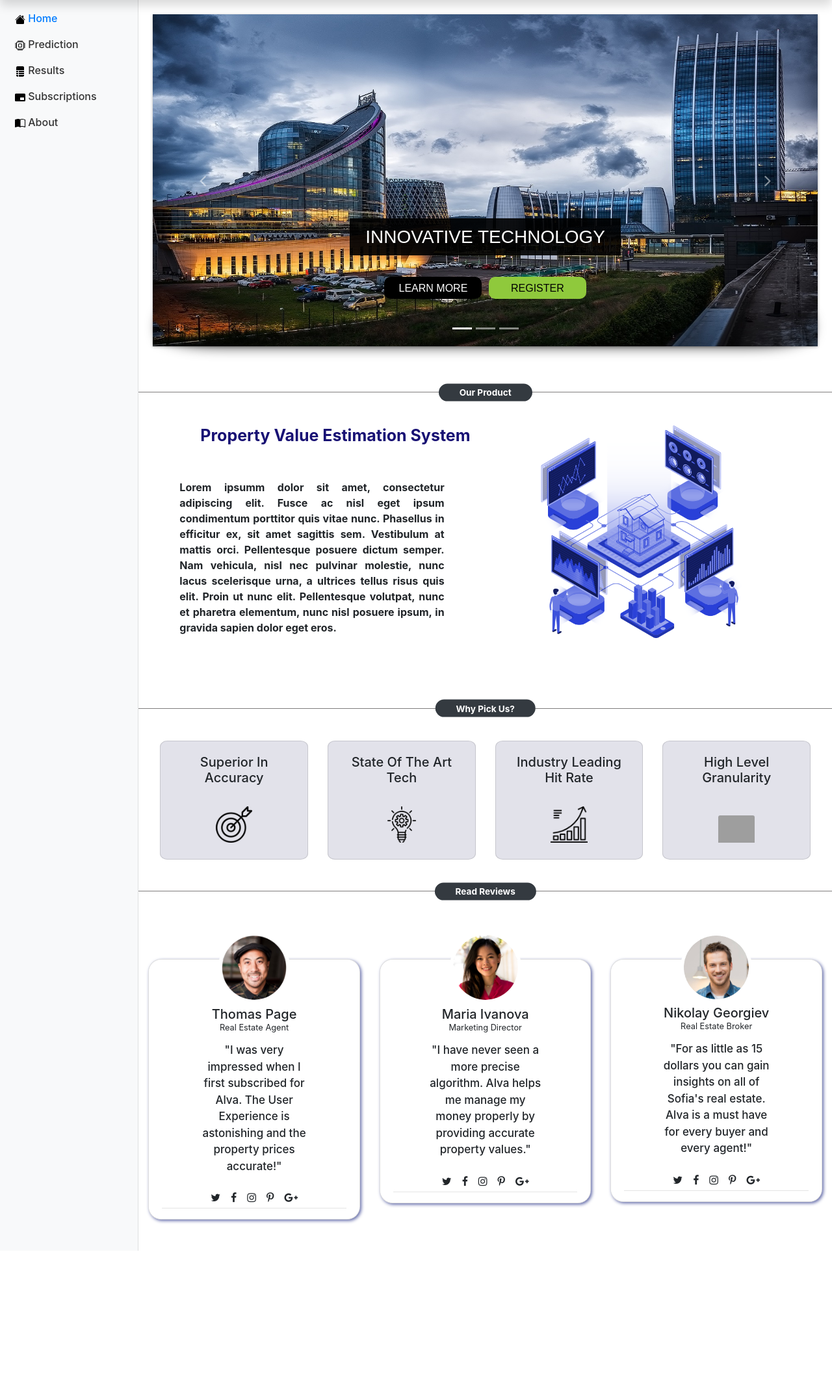
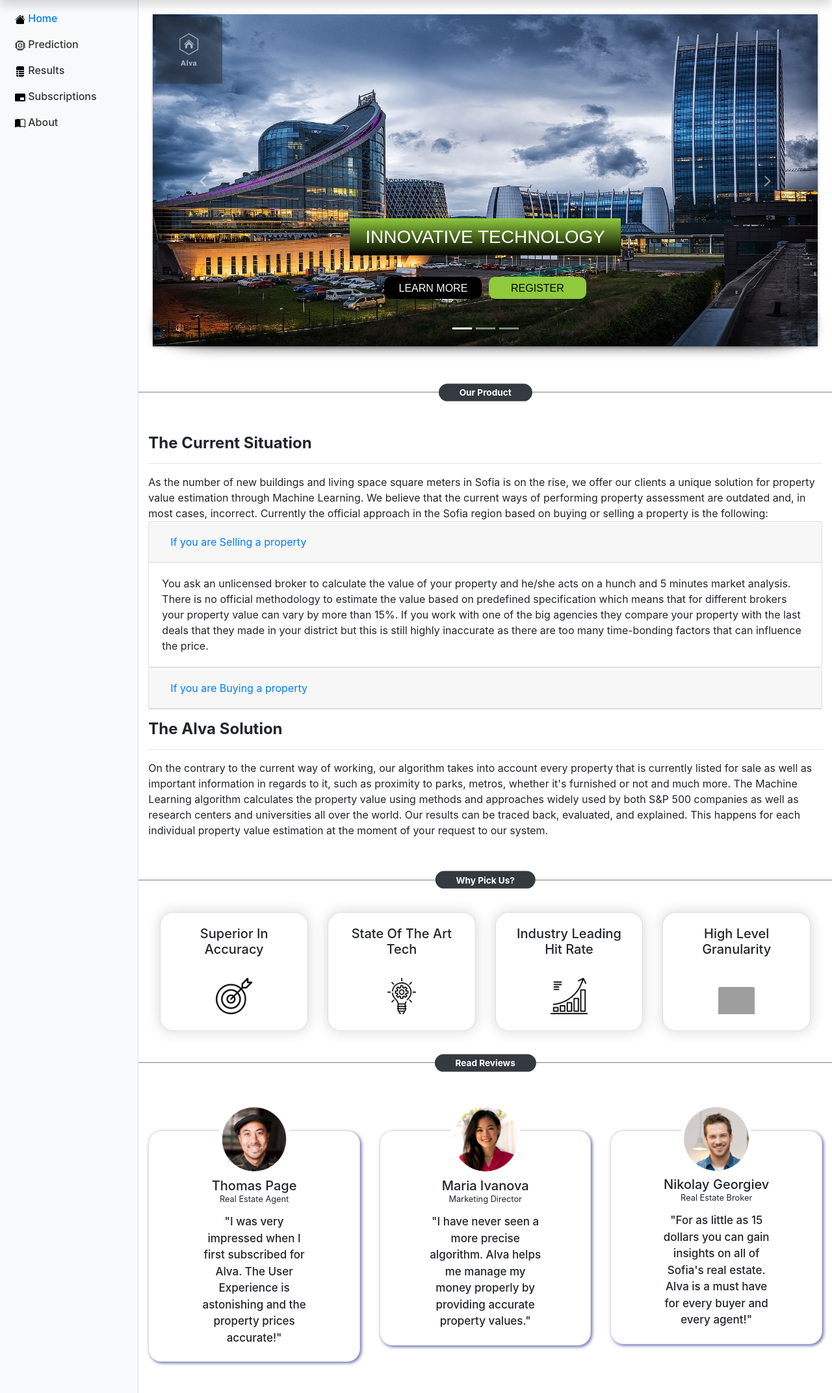
Before and after one commit to encoder-90/ds_projects, a Django app: page / in a window 1280 px wide. Shown: the part 40-2184 px from the top of the page at 65% size. Before the commit the page ends 1965 px from the top, so only its background shows below. Run offline with Django 3.2, Linux system fonts and the light colour scheme; some libraries are stand-ins or nearby versions; grey boxes are pictures that could not be loaded.

Commit message:
Final changes to Alva project

```diff
--- a/project_alva/project_alva/machine_learning/model/stats.py
+++ b/project_alva/project_alva/machine_learning/model/stats.py
@@ -102,7 +102,7 @@
     bar_chart.add('Penthouse', [mean_price_penthouse])
 
     file_name = f"prediction_bar{str(uuid.uuid4())}.svg"
-    file_location = f"web_app\\static\\web_app\\media\\{file_name}"
+    file_location = f"web_app/static/web_app/media/{file_name}"
     bar_chart.render_to_file(file_location)
 
     return file_name
@@ -153,7 +153,7 @@
     pie_chart.add('Penthouse', [count_penthouse])
 
     file_name = f"prediction_pie{str(uuid.uuid4())}.svg"
-    file_location = f"web_app\\static\\web_app\\media\\{file_name}"
+    file_location = f"web_app/static/web_app/media/{file_name}"
 
     pie_chart.render_to_file(file_location)
     return file_name
--- a/project_alva/project_alva/web_app/static/web_app/styles.css
+++ b/project_alva/project_alva/web_app/static/web_app/styles.css
@@ -174,6 +174,7 @@
 	padding: 12px 24px;
 	font-size: 28px;
 	text-transform: uppercase;
+    background: linear-gradient(#8fc93c, black);
 }
 .carousel-caption p {
 	background: #8fc93c;
@@ -338,8 +339,9 @@
 
 }
 #homeCardDeck .card-deck .card{
-    background-color: #e2e2ea;
-    border-radius: 5%;
+    box-shadow: 0 0px 20px 0 rgba(64, 51, 51, 0.2);
+    background-color: rgb(255, 255, 255);
+    border-radius: 20px;
 }
 
 #homeCardDeck .card-img-top{
--- a/project_alva/project_alva/web_app/templates/web_app/home.html
+++ b/project_alva/project_alva/web_app/templates/web_app/home.html
@@ -13,49 +13,52 @@
         <!-- Wrapper for carousel items -->
         <div class="carousel-inner">
             <div class="carousel-item active">
-                <img class="img-fluid" src="/static/web_app/images/test1.jpg" alt="Slide 1">
+                <img class="img-fluid" src="/static/web_app/images/slide1.jpeg" alt="Slide 1">
                 <div class="carousel-caption">
                     <h3>Innovative Technology</h3>
                     <div class="carousel-action">
-                        <a href="#Learn" class="btn btn-about"
-                           style="vertical-align:middle"><span>Learn More </span></a>
+                        <a href="#Learn" class="btn btn-about" style="vertical-align:middle"><span>Learn More
+                            </span></a>
                         {% if user.is_authenticated %}
                         <a href="{% url 'subscription' %}" class="btn btn-subscribe"
                            style="vertical-align:middle"><span>Subscribe </span></a>
                         {% else %}
-                        <a href="{% url 'register' %}" class="btn btn-subscribe" style="vertical-align:middle"><span>Register </span></a>
+                        <a href="{% url 'register' %}" class="btn btn-subscribe"
+                           style="vertical-align:middle"><span>Register </span></a>
                         {% endif %}
                     </div>
                 </div>
             </div>
             <div class="carousel-item">
-                <img class="img-fluid" src="/static/web_app/images/test2.jpg" alt="Slide 2">
+                <img class="img-fluid" src="/static/web_app/images/slide2.jpeg" alt="Slide 2">
                 <div class="carousel-caption">
                     <h3>Precise Algorithm</h3>
                     <div class="carousel-action">
-                        <a href="#Learn" class="btn btn-about"
-                           style="vertical-align:middle"><span>Learn More </span></a>
+                        <a href="#Learn" class="btn btn-about" style="vertical-align:middle"><span>Learn More
+                            </span></a>
                         {% if user.is_authenticated %}
                         <a href="{% url 'subscription' %}" class="btn btn-subscribe"
                            style="vertical-align:middle"><span>Subscribe </span></a>
                         {% else %}
-                        <a href="{% url 'register' %}" class="btn btn-subscribe" style="vertical-align:middle"><span>Register </span></a>
+                        <a href="{% url 'register' %}" class="btn btn-subscribe"
+                           style="vertical-align:middle"><span>Register </span></a>
                         {% endif %}
                     </div>
                 </div>
             </div>
             <div class="carousel-item">
-                <img class="img-fluid" src="/static/web_app/images/test3.jpg" alt="Slide 3">
+                <img class="img-fluid" src="/static/web_app/images/slide3.jpeg" alt="Slide 3">
                 <div class="carousel-caption">
                     <h3>Amazing Experience</h3>
                     <div class="carousel-action">
-                        <a href="#Learn" class="btn btn-about"
-                           style="vertical-align:middle"><span>Learn More </span></a>
+                        <a href="#Learn" class="btn btn-about" style="vertical-align:middle"><span>Learn More
+                            </span></a>
                         {% if user.is_authenticated %}
                         <a href="{% url 'subscription' %}" class="btn btn-subscribe"
                            style="vertical-align:middle"><span>Subscribe </span></a>
                         {% else %}
-                        <a href="{% url 'register' %}" class="btn btn-subscribe" style="vertical-align:middle"><span>Register </span></a>
+                        <a href="{% url 'register' %}" class="btn btn-subscribe"
+                           style="vertical-align:middle"><span>Register </span></a>
                         {% endif %}
                     </div>
                 </div>
@@ -74,22 +77,93 @@
         <hr data-content="Our Product" class="mt-5 mb-5 hr hr-text">
     </div>
     <section>
-        <div class="container">
+        <!-- <div class="container">
             <div class="row">
                 <div class="col-md-6 text-justify">
                     <h7 id="ProductHeader">Property Value Estimation System</h7>
 
-                    <p id="ProductPara" class="m0">Lorem ipsumm dolor sit amet, consectetur adipiscing elit. Fusce ac nisl eget ipsum
-                        condimentum porttitor quis vitae nunc.
-                        Phasellus in efficitur ex, sit amet sagittis sem. Vestibulum at mattis orci. Pellentesque
-                        posuere dictum semper.
-                        Nam vehicula, nisl nec pulvinar molestie, nunc lacus scelerisque urna, a ultrices tellus risus
-                        quis elit.
-                        Proin ut nunc elit. Pellentesque volutpat,
-                        nunc et pharetra elementum, nunc nisl posuere ipsum, in gravida sapien dolor eget eros.</p>
+                    <p id="ProductPara" class="m0">
+                        Lorem ipsum
+                    </p>
                 </div>
                 <div class="col-md-6">
                     <img src="/static/web_app/images/ourProduct.png" class="myImg" alt="product">
+                </div>
+            </div>
+        </div> -->
+        <div class="container">
+            <div class="row">
+
+                <div class="col-md-12">
+                    <p> <h4><b>The Current Situation</b></h4>
+                    <hr>
+                    As the number of new buildings and living space square meters in Sofia is on the rise, we offer
+                    our clients a unique solution for property value estimation through Machine Learning. We believe
+                    that the
+                    current ways of performing property assessment are outdated and, in most cases, incorrect.
+                    Currently the official approach in the Sofia region based on buying or selling a property is the following:
+                    <br>
+                    <div id="accordion">
+                        <div class="card">
+                            <div class="card-header" id="headingOne">
+                                <h5 class="mb-0">
+                                    <button class="btn btn-link" data-toggle="collapse" data-target="#collapseOne"
+                                            aria-expanded="true" aria-controls="collapseOne">
+                                        If you are Selling a property
+                                    </button>
+                                </h5>
+                            </div>
+
+                            <div id="collapseOne" class="collapse show" aria-labelledby="headingOne"
+                                 data-parent="#accordion">
+                                <div class="card-body">
+                                    You ask an unlicensed broker to calculate the value of your property and
+                                    he/she acts on a hunch and 5 minutes market analysis. There is no official
+                                    methodology to
+                                    estimate the value based on predefined specification which means that for different
+                                    brokers your
+                                    property value can vary by more than 15%. If you work with one of the big agencies
+                                    they compare
+                                    your property with the last deals that they made in your district but this is still
+                                    highly inaccurate
+                                    as there are too many time-bonding factors that can influence the price.
+                                </div>
+                            </div>
+                        </div>
+
+                        <div class="card">
+                            <div class="card-header" id="headingTwo">
+                                <h5 class="mb-0">
+                                    <button class="btn btn-link collapsed" data-toggle="collapse"
+                                            data-target="#collapseTwo" aria-expanded="false"
+                                            aria-controls="collapseTwo">
+                                        If you are Buying a property
+                                    </button>
+                                </h5>
+                            </div>
+                            <div id="collapseTwo" class="collapse" aria-labelledby="headingTwo"
+                                 data-parent="#accordion">
+                                <div class="card-body">
+                                    When you apply for a mortgage loan from a bank, they are obligated to make the
+                                    so-called “Official property value estimation from an independent appraiser”. The
+                                    estimation takes into consideration approximately three
+                                    properties for sale from the current market and the average square meters price for
+                                    the district along
+                                    with several other methods for statistical analysis. This of course is not nearly enough
+                                    depth of analysis to determine what's best for the client.
+                                </div>
+                            </div>
+                        </div>
+                    </div>
+                    <p> <h4><b>The Alva Solution</b></h4>
+                    <hr>
+                    On the contrary to the current way of working, our algorithm takes into account every property that is
+                    currently listed for sale as well as important information in regards to it, such as proximity to parks, metros, whether it's furnished or not and much more.
+                    The Machine Learning algorithm calculates the property value using methods and approaches widely used by both
+                    S&P 500 companies as well as research centers and universities all over the world. Our results can
+                    be traced back, evaluated, and explained. This happens for each individual property value estimation
+                    at the moment of your request to our system.
+                    </p>
                 </div>
             </div>
         </div>
@@ -114,19 +188,10 @@
         </div>
     </div>
     -->
-
     <!-- Horizontal List -->
     <div>
         <hr data-content="Why Pick Us?" class="mt-5 hr-text">
     </div>
-    <!-- Why Picks Us OLD
-    <div class="row mt-5">
-      <div class="col bg-light text-black">Superior In Accuracy  <img src="/static/web_app/homePageIcons/accuracy.png"></div>
-      <div class="col bg-light text-black">State Of The Art Technology  <img src="/static/web_app/homePageIcons/technology.png"></div>
-      <div class="col bg-light text-black">Industry Leading Hit Rate  <img src="/static/web_app/homePageIcons/growth.png"></div>
-      <div class="col bg-light text-black">High Level Granularity  <img src="/static/web_app/homePageIcons/granularity.png"></div>
-    </div> -->
-
     <div id="homeCardDeck">
         <div class="card-deck">
             <div class="card text-center" style="width: 40%;">
@@ -164,7 +229,6 @@
     <!-- Customer Reviews New -->
     <div>
         <hr data-content="Read Reviews" class="mt-5 hr-text">
-        <!-- <h3 class="font-cond-b fg-text-d lts-md fs-300 fs-300-xs no-mg" contenteditable="false">Read Customer Reviews</h3> -->
     </div>
 
     <div class="container-fluid my-5 justify-content-center" id="ReviewsContainer">
@@ -174,11 +238,13 @@
                     <div class="card-header bg-white text-center border-0 ">
                         <div class="row justify-content-center ">
                             <div class="col"><img class="align-self-center text-center rounded-circle outside img-fluid"
-                                                  src="/static/web_app/homePageIcons/profilePic.png" width="110" height="110"></div>
+                                                  src="/static/web_app/homePageIcons/profilePic.png" width="110"
+                                                  height="110"></div>
                         </div>
                         <div class="row text-center name">
                             <div class="col">
-                                <h5 class="mb-0 profile-pic">Thomas Page</h5> <small class="mt-0">Real Estate Agent</small>
+                                <h5 class="mb-0 profile-pic">Thomas Page</h5> <small class="mt-0">Real Estate
+                                Agent</small>
                             </div>
                         </div>
                     </div>
@@ -186,21 +252,10 @@
                         <div class="row justify-content-center">
                             <div class="col-md-8 col">
                                 <p class="bold">
-                                    "I was very impressed when I first subscribed for Alva. The User Experience is astonishing
-									and the property prices accurate!"</p>
+                                    "I was very impressed when I first subscribed for Alva. The User Experience is
+                                    astonishing and the property prices accurate!"</p>
                             </div>
                         </div>
-                    </div>
-                    <div class="card-footer text-center bg-white border-0 mt-0 pt-0">
-                        <div class="row">
-                            <div class="col"><span class="mx-2"><i class="fa fa-twitter"
-                                                                   aria-hidden="true"></i></span><span class="mx-2"><i
-                                    class="fa fa-facebook" aria-hidden="true"></i></span><span class="mx-2"><i
-                                    class="fa fa-instagram" aria-hidden="true"></i></span><span class="mx-2"><i
-                                    class="fa fa-pinterest-p" aria-hidden="true"></i></span><span class="mx-2"><i
-                                    class="fa fa-google-plus" aria-hidden="true"></i></span></div>
-                        </div>
-                        <hr class="my-1">
                     </div>
                 </div>
             </div>
@@ -209,11 +264,13 @@
                     <div class="card-header bg-white text-center border-0 ">
                         <div class="row justify-content-center ">
                             <div class="col"><img class="align-self-center text-center rounded-circle outside img-fluid"
-                                                  src="/static/web_app/homePageIcons/profilePic2.png" width="110" height="110"></div>
+                                                  src="/static/web_app/homePageIcons/profilePic2.png" width="110"
+                                                  height="110"></div>
                         </div>
                         <div class="row text-center name">
                             <div class="col">
-                                <h5 class="mb-0 profile-pic">Maria Ivanova</h5> <small class="mt-0">Marketing Director</small>
+                                <h5 class="mb-0 profile-pic">Maria Ivanova</h5> <small class="mt-0">Marketing
+                                Director</small>
                             </div>
                         </div>
                     </div>
@@ -226,17 +283,6 @@
                             </div>
                         </div>
                     </div>
-                    <div class="card-footer text-center bg-white border-0 mt-0 pt-0">
-                        <div class="row">
-                            <div class="col"><span class="mx-2"><i class="fa fa-twitter"
-                                                                   aria-hidden="true"></i></span><span class="mx-2"><i
-                                    class="fa fa-facebook" aria-hidden="true"></i></span><span class="mx-2"><i
-                                    class="fa fa-instagram" aria-hidden="true"></i></span><span class="mx-2"><i
-                                    class="fa fa-pinterest-p" aria-hidden="true"></i></span><span class="mx-2"><i
-                                    class="fa fa-google-plus" aria-hidden="true"></i></span></div>
-                        </div>
-                        <hr class="my-1">
-                    </div>
                 </div>
             </div>
             <div class="col-lg-4 col-12 mt-4">
@@ -244,11 +290,13 @@
                     <div class="card-header bg-white text-center border-0 ">
                         <div class="row justify-content-center ">
                             <div class="col"><img class="align-self-center text-center rounded-circle outside img-fluid"
-                                                  src="/static/web_app/homePageIcons/profilePic3.jpg" width="110" height="110"></div>
+                                                  src="/static/web_app/homePageIcons/profilePic3.jpg" width="110"
+                                                  height="110"></div>
                         </div>
                         <div class="row text-center name">
                             <div class="col">
-                                <h5 class="mb-0 profile-pic">Nikolay Georgiev</h5> <small class="mt-0">Real Estate Broker</small>
+                                <h5 class="mb-0 profile-pic">Nikolay Georgiev</h5> <small class="mt-0">Real Estate
+                                Broker</small>
                             </div>
                         </div>
                     </div>
@@ -261,54 +309,12 @@
                             </div>
                         </div>
                     </div>
-                    <div class="card-footer text-center bg-white border-0 mt-0 pt-0">
-                        <div class="row">
-                            <div class="col"><span class="mx-2"><i class="fa fa-twitter"
-                                                                   aria-hidden="true"></i></span><span class="mx-2"><i
-                                    class="fa fa-facebook" aria-hidden="true"></i></span><span class="mx-2"><i
-                                    class="fa fa-instagram" aria-hidden="true"></i></span><span class="mx-2"><i
-                                    class="fa fa-pinterest-p" aria-hidden="true"></i></span><span class="mx-2"><i
-                                    class="fa fa-google-plus" aria-hidden="true"></i></span></div>
-                        </div>
-                        <hr class="my-1">
                 </div>
             </div>
         </div>
     </div>
 </div>
 
-
-    <!-- Customer Reviews Old -->
-    <!--
-    <div class="mt-5 mgb-40 padb-30 auto-invert line-b-4 align-center">
-        <hr data-content="Read Reviews" class="hr-text"> -->
-    <!-- <h3 class="font-cond-b fg-text-d lts-md fs-300 fs-300-xs no-mg" contenteditable="false">Read Customer Reviews</h3> -->
-    <!--  </div>
-      <ul class="hash-list cols-3 cols-1-xs pad-30-all align-center text-sm">
-          <li>
-            <img src="/static/web_app/homePageIcons/profilePic.png" class="wpx-100 img-round mgb-20" title="" alt="" data-edit="false" data-editor="field" data-field="src[Image Path]; title[Image Title]; alt[Image Alternate Text]">
-            <p class="fs-110 font-cond-l" contenteditable="false">"I was very impressed when I first subscribed for Alva. The User Experience is astonishing and the property prices are accurate!"</p>
-            <h5 class="font-cond mgb-5 fg-text-d fs-130" contenteditable="false">Thomas Page</h5>
-            <small class="font-cond case-u lts-sm fs-80 fg-text-l" contenteditable="false">Real Estate Agent - Sofia</small>
-          </li>
-          <li>
-            <img src="/static/web_app/homePageIcons/profilePic2.png" class="wpx-100 img-round mgb-20" title="" alt="" data-edit="false" data-editor="field" data-field="src[Image Path]; title[Image Title]; alt[Image Alternate Text]">
-            <p class="fs-110 font-cond-l" contenteditable="false">"I have never seen a more precise algorithm. Alva helps me manage my money properly by providing accurate property values."</p>
-            <h5 class="font-cond mgb-5 fg-text-d fs-130" contenteditable="false">Maria Ivanova</h5>
-            <small class="font-cond case-u lts-sm fs-80 fg-text-l" contenteditable="false">Entrepreneur - Plovdiv</small>
-          </li>
-          <li>
-            <img src="/static/web_app/homePageIcons/profilePic3.jpg" class="wpx-100 img-round mgb-20" title="" alt="" data-edit="false" data-editor="field" data-field="src[Image Path]; title[Image Title]; alt[Image Alternate Text]">
-            <p class="fs-110 font-cond-l" contenteditable="false">"For as little as 15 dollars you can gain insights on all of Sofia's real estate. Alva is a must have for every buyer and every agent!"</p>
-            <h5 class="font-cond mgb-5 fg-text-d fs-130" contenteditable="false">Nikolay Georgiev</h5>
-            <small class="font-cond case-u lts-sm fs-80 fg-text-l" contenteditable="false">Real Estate Broker - Sofia</small>
-          </li>
-        </ul>
-         -->
-
-
-</div>
-
 <script src='https://stackpath.bootstrapcdn.com/bootstrap/4.4.1/js/bootstrap.bundle.min.js'></script>
 <script src='https://cdnjs.cloudflare.com/ajax/libs/jquery/3.2.1/jquery.min.js'></script>
 {% endblock content %}
--- a/project_alva/project_alva/web_app/views.py
+++ b/project_alva/project_alva/web_app/views.py
@@ -189,7 +189,7 @@
             return redirect("home")
         else:
             # No backend authenticated the credentials
-            messages.info(request, "Invalid credentials")
+            messages.error(request, "Invalid credentials")
             return redirect("login")
     else:
         return render(request, "web_app/auth/login.html")
```
Also changed, not shown: project_alva/project_alva/project_alva/settings.py (+8 -0 lines), project_alva/project_alva/web_app/tests/test_forms.py (added, +79 -0 lines), project_alva/project_alva/web_app/tests/test_models.py (added, +173 -0 lines), project_alva/project_alva/web_app/tests/test_views.py (added, +93 -0 lines), project_alva/README.md, project_alva/project_alva/web_app/migrations/0009_merge_20201203_1528.py (added), project_alva/project_alva/web_app/static/web_app/images/slide1.jpeg (added), project_alva/project_alva/web_app/static/web_app/images/slide1.png (added), project_alva/project_alva/web_app/static/web_app/images/slide2.jpeg (added), project_alva/project_alva/web_app/static/web_app/images/slide3.jpeg (added), project_alva/project_alva/web_app/tests/__init__.py (added). Lines whose indentation alone changed are shown as unchanged.
